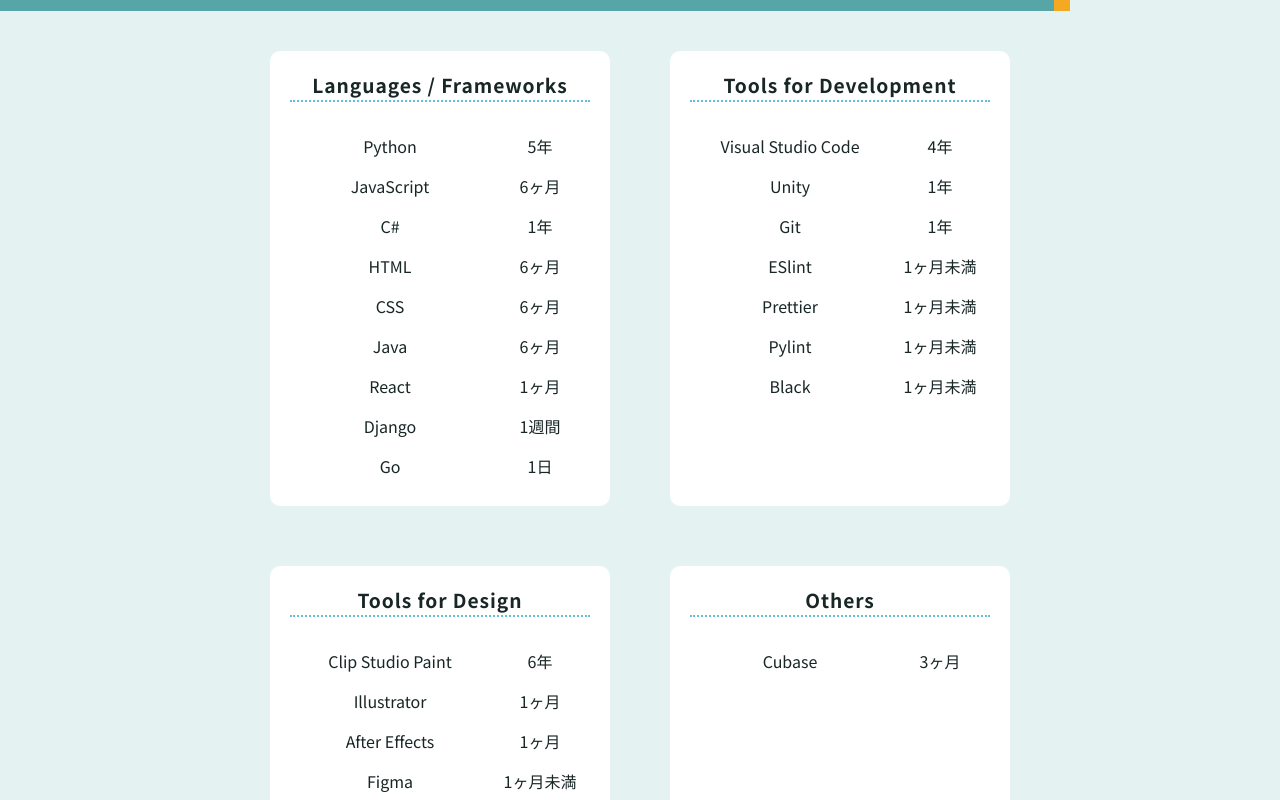
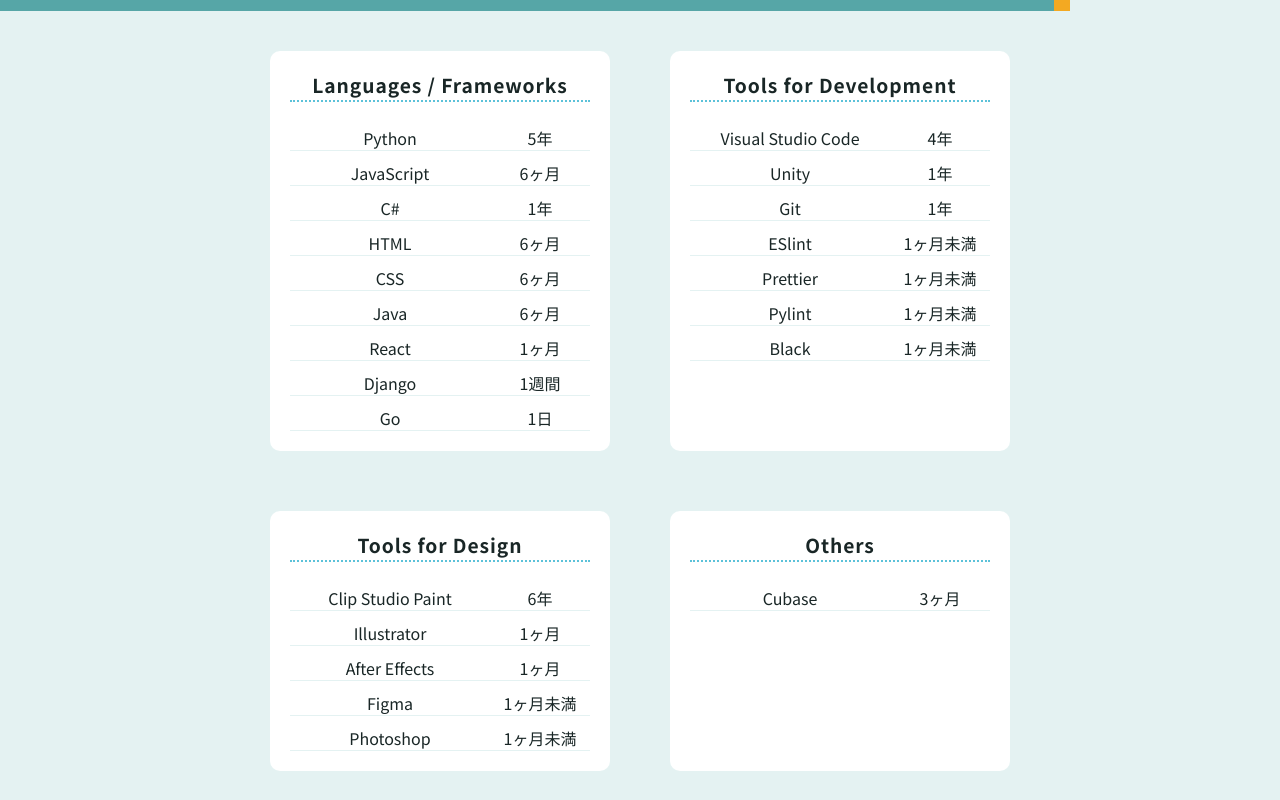
Before and after one commit to no-la/my-portfolio-for-2026, a React (Vite) app: page / in a window 1280 px wide. Shown: the part 1440-2240 px from the top of the page. Built offline with nearby package versions, Linux system fonts and the light colour scheme.

Commit message:
add border-bottom of skill-item

```diff
--- a/src/app/my-skills/skill-card.jsx
+++ b/src/app/my-skills/skill-card.jsx
@@ -16,6 +16,7 @@ const cardStyle = (theme) => css`
 const ulStyle = (theme) => css`
   display: grid;
   grid-template-columns: 1fr 100px;
+  row-gap: 10px;
 `;
 
 const SkillCard = ({ header, datas }) => {
--- a/src/app/my-skills/skill-item.jsx
+++ b/src/app/my-skills/skill-item.jsx
@@ -2,9 +2,9 @@
 
 import { css } from '@emotion/react';
 
-const divStyle = css`
+const divStyle = (theme) => css`
   text-align: center;
-  line-height: 40px;
+  border-bottom: 1px solid ${theme.colors.background};
 `;
 
 const SkillItem = ({ name, duration }) => {
```
